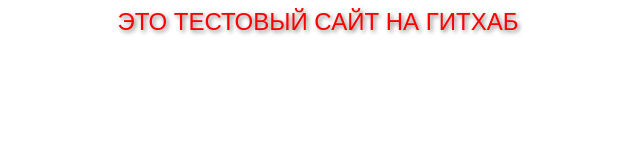
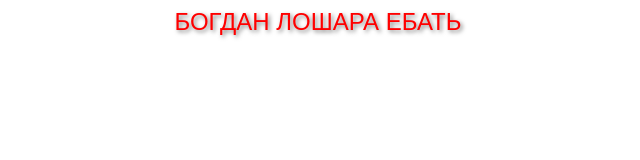
Before and after one commit to mamayavytuve/test, a plain HTML site: page index.html in a window 1280 px wide. Shown: the whole page, without its empty margins (322-962 px from the left). Drawn offline with Linux system fonts and the light colour scheme.

Commit message:
index.html

```diff
--- a/index.html
+++ b/index.html
@@ -14,6 +14,6 @@
   </style>
 </head>
 <body>
-  <div class="nadpis">Это тестовый сайт на гитхаб</div>
+  <div class="nadpis">богдан лошара ебать</div>
 </body>
 </html>
```
